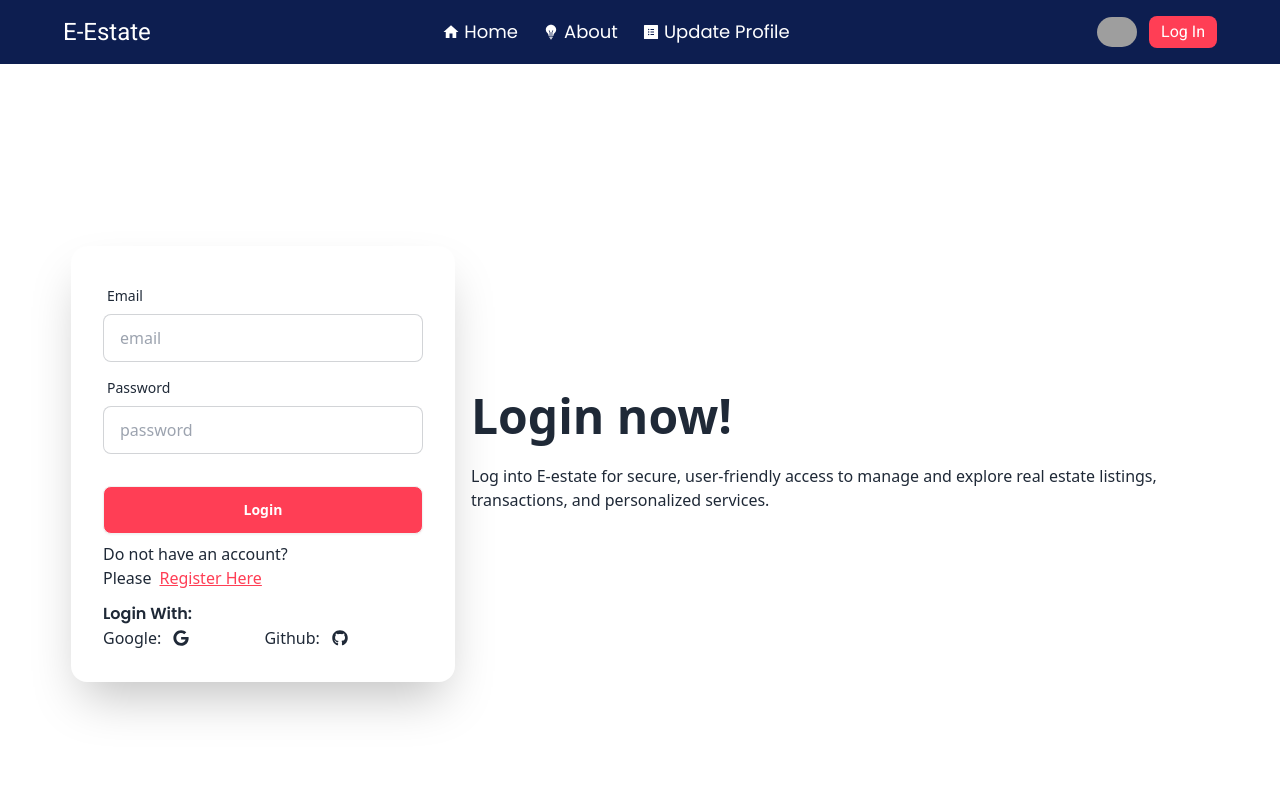
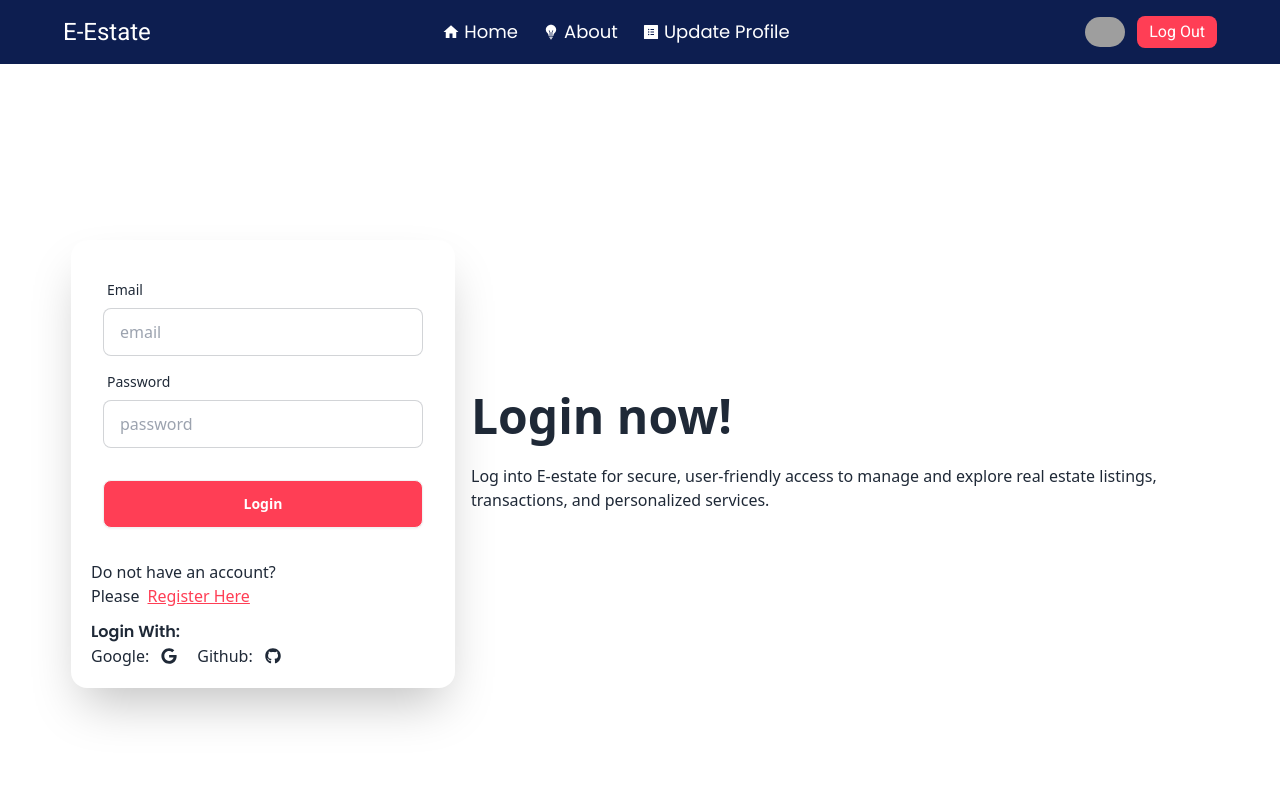
Before and after one commit to bapibiswas100808/pro-assignment-nine, a React (Vite) app: page /login in a window 1280 px wide. Shown: the top 800 px of the page. Built offline with nearby package versions, Linux system fonts and the light colour scheme; no server answers; sample sign-in values are in the browser's storage; grey boxes are pictures that could not be loaded.

Commit message:
firebase added

```diff
--- a/src/Components/Header/Header.jsx
+++ b/src/Components/Header/Header.jsx
@@ -2,8 +2,14 @@ import { Link, NavLink } from "react-router-dom";
 import { MdHome } from "react-icons/md";
 import { AiFillProfile } from "react-icons/ai";
 import { IoIosBulb } from "react-icons/io";
+import { useContext } from "react";
+import { AuthContext } from "../../Provider/AuthProvider";
 
 const Header = () => {
+  const { user, logOut } = useContext(AuthContext);
+  const handleSignOut = () => {
+    logOut().then().catch();
+  };
   const navLinks = (
     <>
       <li>
@@ -82,12 +88,21 @@ const Header = () => {
               className="rounded-full"
             />
           </div>
+          {user ? (
+            <button
+              onClick={handleSignOut}
+              className="px-3 py-1 text-white bg-[#ff3e55] rounded-lg font-roboto cursor-pointer"
+            >
+              Log Out
+            </button>
+          ) : (
             <Link
               to="/login"
               className="px-3 py-1 text-white bg-[#ff3e55] rounded-lg font-roboto cursor-pointer"
             >
               Log In
             </Link>
+          )}
         </div>
       </div>
     </div>
--- a/src/Components/Login/Login.jsx
+++ b/src/Components/Login/Login.jsx
@@ -1,8 +1,27 @@
-import { Link } from "react-router-dom";
+import { Link, useLocation, useNavigate } from "react-router-dom";
 import { FaGoogle } from "react-icons/fa";
 import { FaGithub } from "react-icons/fa";
+import { useContext } from "react";
+import { AuthContext } from "../../Provider/AuthProvider";
 
 const Login = () => {
+  const { signIn } = useContext(AuthContext);
+  const location = useLocation();
+  const navigate = useNavigate();
+  const handleLogin = (e) => {
+    e.preventDefault();
+    const form = new FormData(e.currentTarget);
+    const email = form.get("email");
+    const password = form.get("password");
+    signIn(email, password)
+      .then((res) => {
+        console.log(res.user);
+        navigate(location?.state ? location.state : "/");
+      })
+      .catch((err) => {
+        console.error(err);
+      });
+  };
   return (
     <div className="max-w-[1170px] mx-auto">
       <div className="hero min-h-screen">
@@ -16,7 +35,7 @@ const Login = () => {
             </p>
           </div>
           <div className="card shrink-0 w-full max-w-sm shadow-2xl bg-base-100">
-            <form className="card-body">
+            <form onSubmit={handleLogin} className="card-body">
               <div className="form-control">
                 <label className="label">
                   <span className="label-text">Email</span>
@@ -24,6 +43,7 @@ const Login = () => {
                 <input
                   type="email"
                   placeholder="email"
+                  name="email"
                   className="input input-bordered"
                   required
                 />
@@ -34,23 +54,28 @@ const Login = () => {
                 </label>
                 <input
                   type="password"
+                  name="password"
                   placeholder="password"
                   className="input input-bordered"
                   required
                 />
               </div>
               <div className="form-control mt-6">
-                <button className="btn bg-[#ff3e55] hover:bg-primary text-white">
+                <button
+                  type="submit"
+                  className="btn bg-[#ff3e55] hover:bg-primary text-white"
+                >
                   Login
                 </button>
               </div>
-              <p>
+            </form>
+            <div className="pl-5 pb-5">
               Do not have an account? <br /> Please
               <Link className="text-[#ff3e55] underline ml-2" to="/register">
                 Register Here
               </Link>
               <p className="font-poppins font-semibold mt-3">Login With:</p>
-                <div className="flex">
+              <div className="flex gap-5">
                 <p className="flex items-center gap-3">
                   <span>Google:</span>
                   <FaGoogle className="cursor-pointe" />
@@ -60,8 +85,7 @@ const Login = () => {
                   <FaGithub className="cursor-pointer" />
                 </p>
               </div>
-              </p>
-            </form>
+            </div>
           </div>
         </div>
       </div>
--- a/src/Components/Register/Register.jsx
+++ b/src/Components/Register/Register.jsx
@@ -1,6 +1,25 @@
+import { useContext } from "react";
 import { Link } from "react-router-dom";
+import { AuthContext } from "../../Provider/AuthProvider";
 
 const Register = () => {
+  const { createUser } = useContext(AuthContext);
+  const handleRegister = (e) => {
+    e.preventDefault();
+    const form = new FormData(e.currentTarget);
+    const fullName = form.get("fullName");
+    const email = form.get("emailName");
+    const photoUrl = form.get("photoUrl");
+    const password = form.get("passwordName");
+    console.log(fullName, email, photoUrl, password);
+    createUser(email, password)
+      .then((res) => {
+        console.log(res.user);
+      })
+      .catch((err) => {
+        console.log(err);
+      });
+  };
   return (
     <div className="max-w-[1170px] mx-auto">
       <div className="hero min-h-screen">
@@ -14,13 +33,14 @@ const Register = () => {
             </p>
           </div>
           <div className="card shrink-0 w-full max-w-sm shadow-2xl bg-base-100">
-            <form className="card-body">
+            <form onSubmit={handleRegister} className="card-body">
               <div className="form-control">
                 <label className="label">
                   <span className="label-text">Name</span>
                 </label>
                 <input
                   type="text"
+                  name="fullName"
                   placeholder="Your Full Name"
                   className="input input-bordered"
                   required
@@ -33,6 +53,7 @@ const Register = () => {
                 <input
                   type="email"
                   placeholder="email"
+                  name="emailName"
                   className="input input-bordered"
                   required
                 />
@@ -43,6 +64,7 @@ const Register = () => {
                 </label>
                 <input
                   type="text"
+                  name="photoUrl"
                   placeholder="Photo Url"
                   className="input input-bordered"
                   required
@@ -54,24 +76,28 @@ const Register = () => {
                 </label>
                 <input
                   type="password"
+                  name="passwordName"
                   placeholder="password"
                   className="input input-bordered"
                   required
                 />
               </div>
               <div className="form-control mt-6">
-                <button className="btn bg-[#ff3e55] hover:bg-primary text-white">
+                <button
+                  type="submit"
+                  className="btn bg-[#ff3e55] hover:bg-primary text-white"
+                >
                   Register
                 </button>
               </div>
-              <p>
-                Already Registered? <br />
-                Please
-                <Link to="/login" className="text-[#ff3e55] underline ml-2">
-                  Login Here
-                </Link>
-              </p>
             </form>
+            <p className="pl-5 pb-5">
+              Already Registered? <br />
+              Please
+              <Link to="/login" className="text-[#ff3e55] underline ml-2">
+                Login Here
+              </Link>
+            </p>
           </div>
         </div>
       </div>
--- a/src/Firebase/firebase.config.js
+++ b/src/Firebase/firebase.config.js
@@ -5,12 +5,12 @@ import { initializeApp } from "firebase/app";
 
 // Your web app's Firebase configuration
 const firebaseConfig = {
-  apiKey: "AIzaSyBllCItj195jGXO7Acc0xmCHPd1PJ6EkRo",
-  authDomain: "pro-assignment-nine.firebaseapp.com",
-  projectId: "pro-assignment-nine",
-  storageBucket: "pro-assignment-nine.appspot.com",
-  messagingSenderId: "872545414242",
-  appId: "1:872545414242:web:4935ee39357ba4f590b53b",
+  apiKey: import.meta.env.VITE_APIKEY,
+  authDomain: import.meta.env.VITE_AUTHDOMAIN,
+  projectId: import.meta.env.VITE_PROJECTID,
+  storageBucket: import.meta.env.VITE_STORAGEBUCKET,
+  messagingSenderId: import.meta.env.VITE_MESSAGINGSENDERID,
+  appId: import.meta.env.VITE_APPID,
 };
 
 // Initialize Firebase
--- /dev/null
+++ b/src/Provider/AuthProvider.jsx
@@ -0,0 +1,47 @@
+import { createContext, useEffect, useState } from "react";
+import PropTypes from "prop-types";
+import {
+  createUserWithEmailAndPassword,
+  getAuth,
+  onAuthStateChanged,
+  signInWithEmailAndPassword,
+  signOut,
+} from "firebase/auth";
+import app from "../Firebase/firebase.config";
+
+const auth = getAuth(app);
+
+export const AuthContext = createContext(null);
+const AuthProvider = ({ children }) => {
+  const [user, setUser] = useState(null);
+  const [loading, setLoading] = useState(true);
+  const createUser = (email, password) => {
+    setLoading(true);
+    return createUserWithEmailAndPassword(auth, email, password);
+  };
+  const signIn = (email, password) => {
+    setLoading(true);
+    return signInWithEmailAndPassword(auth, email, password);
+  };
+  const logOut = () => {
+    setLoading(true);
+    return signOut(auth);
+  };
+  useEffect(() => {
+    const unSubscribe = onAuthStateChanged(auth, (currentUser) => {
+      setUser(currentUser);
+      setLoading(false);
+    });
+    return () => {
+      unSubscribe();
+    };
+  }, []);
+  const authInfo = { user, loading, createUser, logOut, signIn };
+  return (
+    <AuthContext.Provider value={authInfo}>{children}</AuthContext.Provider>
+  );
+};
+AuthProvider.propTypes = {
+  children: PropTypes.node,
+};
+export default AuthProvider;
--- /dev/null
+++ b/src/Routes/PrivateRoute.jsx
@@ -0,0 +1,20 @@
+import { useContext } from "react";
+import { AuthContext } from "../Provider/AuthProvider";
+import { Navigate, useLocation } from "react-router-dom";
+import PropTypes from "prop-types";
+
+const PrivateRoute = ({ children }) => {
+  const { user, loading } = useContext(AuthContext);
+  const location = useLocation();
+  if (loading) {
+    return <span className="loading loading-dots loading-lg"></span>;
+  }
+  if (user) {
+    return children;
+  }
+  return <Navigate state={location.pathname} to="/login"></Navigate>;
+};
+PrivateRoute.propTypes = {
+  children: PropTypes.node,
+};
+export default PrivateRoute;
--- a/src/Routes/router.jsx
+++ b/src/Routes/router.jsx
@@ -6,6 +6,7 @@ import UpdateUser from "../Components/UpdateUser/UpdateUser";
 import ProductDetail from "../Components/ProductDetail/ProductDetail";
 import Login from "../Components/Login/Login";
 import Register from "../Components/Register/Register";
+import PrivateRoute from "./PrivateRoute";
 
 const router = createBrowserRouter([
   {
@@ -17,7 +18,11 @@ const router = createBrowserRouter([
       { path: "/update", element: <UpdateUser></UpdateUser> },
       {
         path: "/details/:id",
-        element: <ProductDetail></ProductDetail>,
+        element: (
+          <PrivateRoute>
+            <ProductDetail></ProductDetail>
+          </PrivateRoute>
+        ),
         loader: () => fetch("../data.json"),
       },
       {
--- a/src/main.jsx
+++ b/src/main.jsx
@@ -3,9 +3,12 @@ import ReactDOM from "react-dom/client";
 import "./index.css";
 import { RouterProvider } from "react-router-dom";
 import router from "./Routes/router";
+import AuthProvider from "./Provider/AuthProvider";
 
 ReactDOM.createRoot(document.getElementById("root")).render(
   <React.StrictMode>
-    <RouterProvider router={router} />
+    <AuthProvider>
+      <RouterProvider router={router} />
+    </AuthProvider>
   </React.StrictMode>
 );
```
Lines whose indentation alone changed are shown as unchanged.
